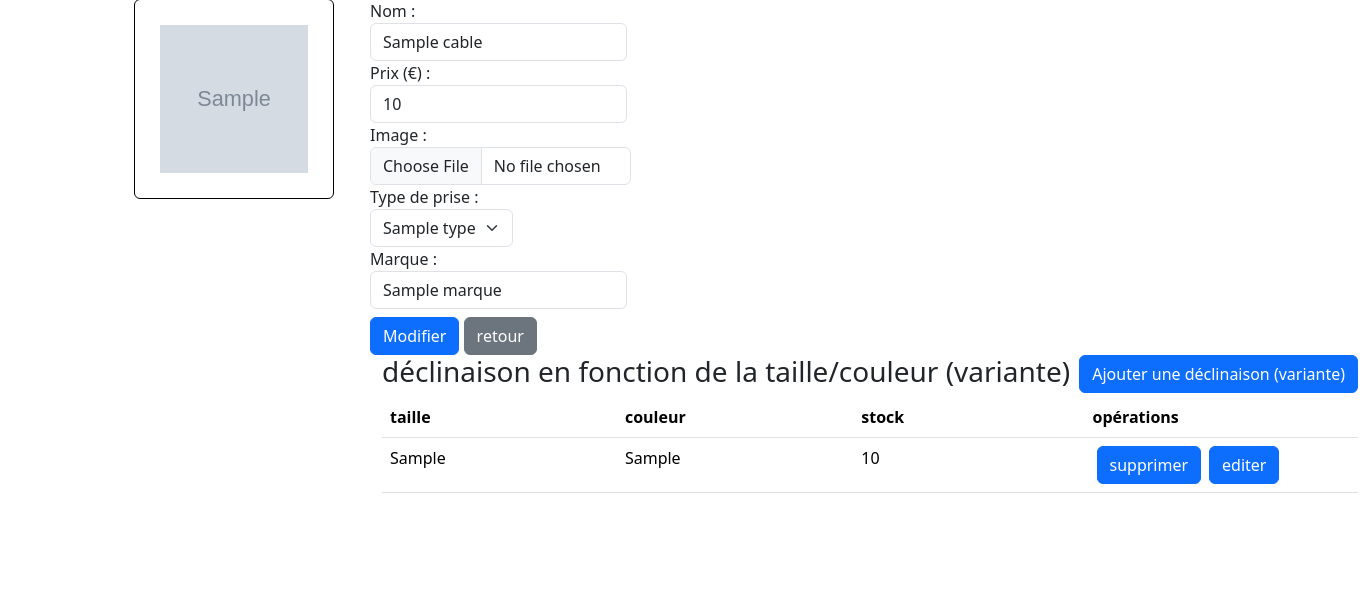
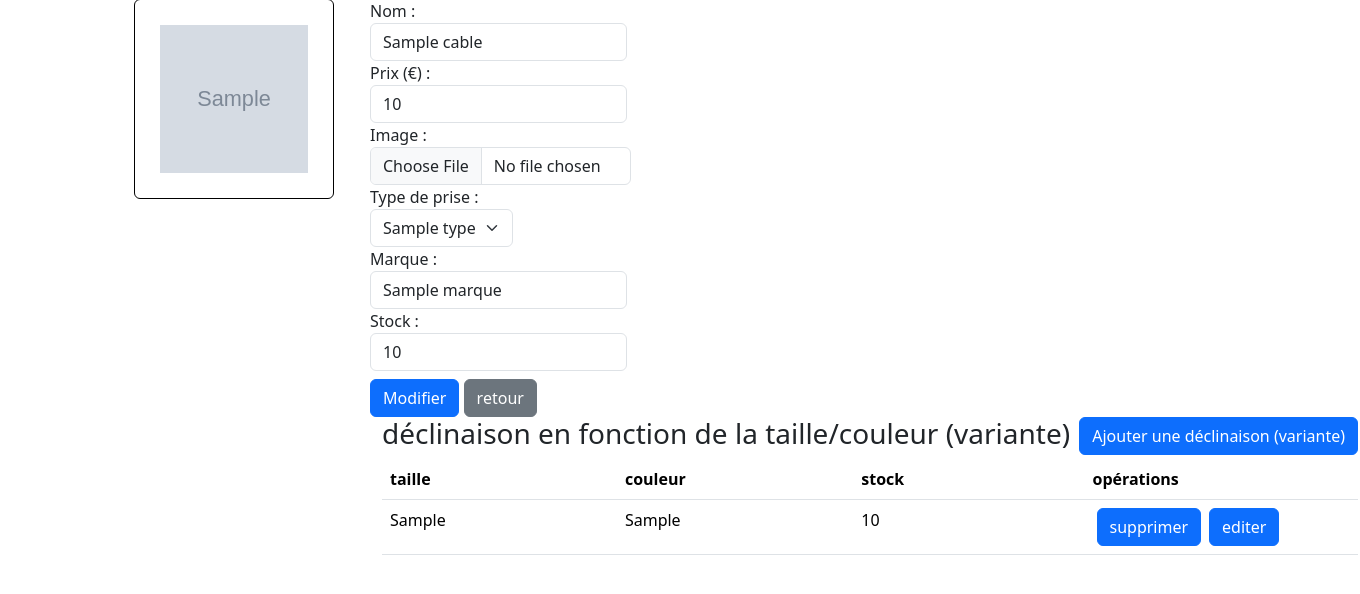
Before and after one commit to Louis7012/sae3-4-5, a Flask app: template S2_SAE_2026_etu_v1/templates/admin/cable/edit_cable.html in a window 1360 px wide. Shown: the part 159-753 px from the top of the page. Run offline with Flask 3, Linux system fonts and the light colour scheme; the template is opened without the code that fills it: most values are stand-ins (such as "Sample title", 1, 10 or a date in 2020); grey boxes marked "Sample" are stand-in pictures; some libraries are stand-ins or nearby versions.

Commit message:
Update form action and field names in edit_cable.html

```diff
--- a/S2_SAE_2026_etu_v1/templates/admin/cable/edit_cable.html
+++ b/S2_SAE_2026_etu_v1/templates/admin/cable/edit_cable.html
@@ -23,7 +23,7 @@ types_prise : tableau de dictionnaires
             <img class="card-img-top rounded mx-4 d-block"  style="width:200px; height:200px; border: 1px solid black; padding: 25px;"   id="img_output" src="{{ url_for('static', filename = 'images/') }}{{ cable.photo}}"  alt="image  de {{ cable.nom_cable }}" >
         {% endif %}
             <div class="w-25">
-                <form class="w-190" method="post" action="/admin/cable/edit" enctype="multipart/form-data">
+                <form class="w-190" method="post" action="/admin/cable/valid_edit" enctype="multipart/form-data">
                     <input type="hidden" value="{{ cable.id_cable }}" name="id_cable">
                     <label for="nom">Nom :
                         <input name="nom" type="text" value="{{ cable.nom_cable }}" class="form-control">
@@ -43,12 +43,14 @@ types_prise : tableau de dictionnaires
                             {% endfor %}
                         </select>
                     </label>
-                    <label for="description">Marque :
-                        <input name="description" type="text" value="{{ cable.marque }}" class="form-control">
+                    <label for="marque">Marque :
+                        <input name="marque" type="text" value="{{ cable.marque }}" class="form-control">
                     </label>
-                    <button class="btn btn-primary mt-2">
-                                Modifier
-                    </button>
+                <label for="stock" > Stock :
+                        <input name="stock" type="number" min="0" step="1" value="{{ cable.stock }}" class="form-control" >
+                    </label>
+                <br>
+                    <button class="btn btn-primary mt-2">Modifier</button>
                     <a class="btn btn-secondary mt-2" href="/admin/cable/show"  role="button">retour</a>
                 </form>
 
```
